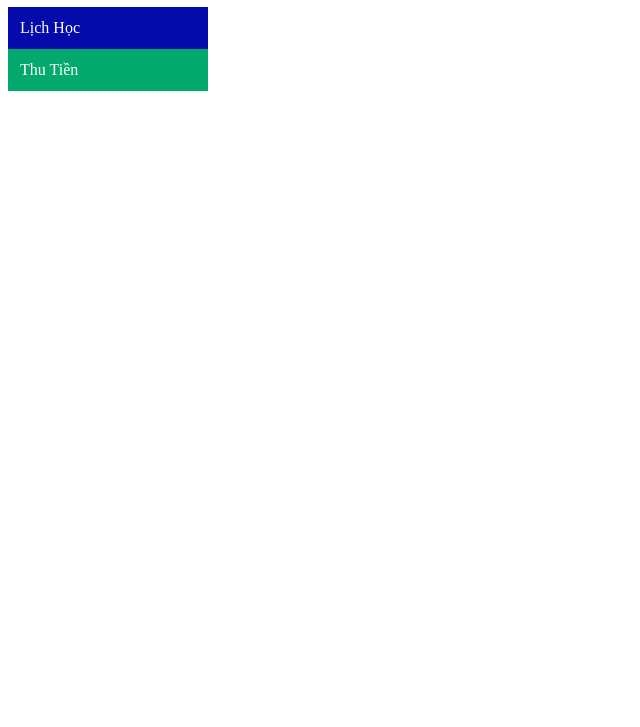
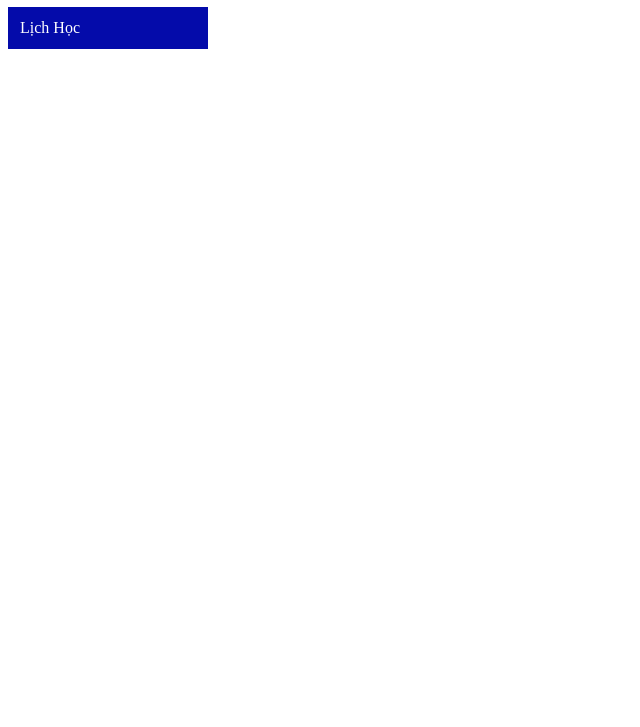
Before and after one commit to lhlechxanh/echxanh, a plain HTML site: page lichhoc.html in a window 1280 px wide. Shown: the part 73-800 px from the top of the page, without its empty margins (0-640 px from the left). Drawn offline with Linux system fonts and the light colour scheme.

Commit message:
Update lichhoc.html

```diff
--- a/lichhoc.html
+++ b/lichhoc.html
@@ -73,8 +73,8 @@
 <div class="vertical-menu">
   <a class="active" href="https://docs.google.com/spreadsheets/d/1oBgnGgqVMgEmq-P4QD8y07hfIer5MM1cgVV8JBPt4Co/edit?gid=124731243#gid=124731243">Lịch Học </a>
 </div>
-<div class="vertical1-menu">
-  <a class="active" href="https://forms.gle/VZD3te8kPRSUz4RX8">Thu Tiền</a>
+<!--<div class="vertical1-menu">
+  <a class="active" href="https://forms.gle/VZD3te8kPRSUz4RX8">Thu Tiền</a>-->
 </div>
 </div>
 </body>
```
